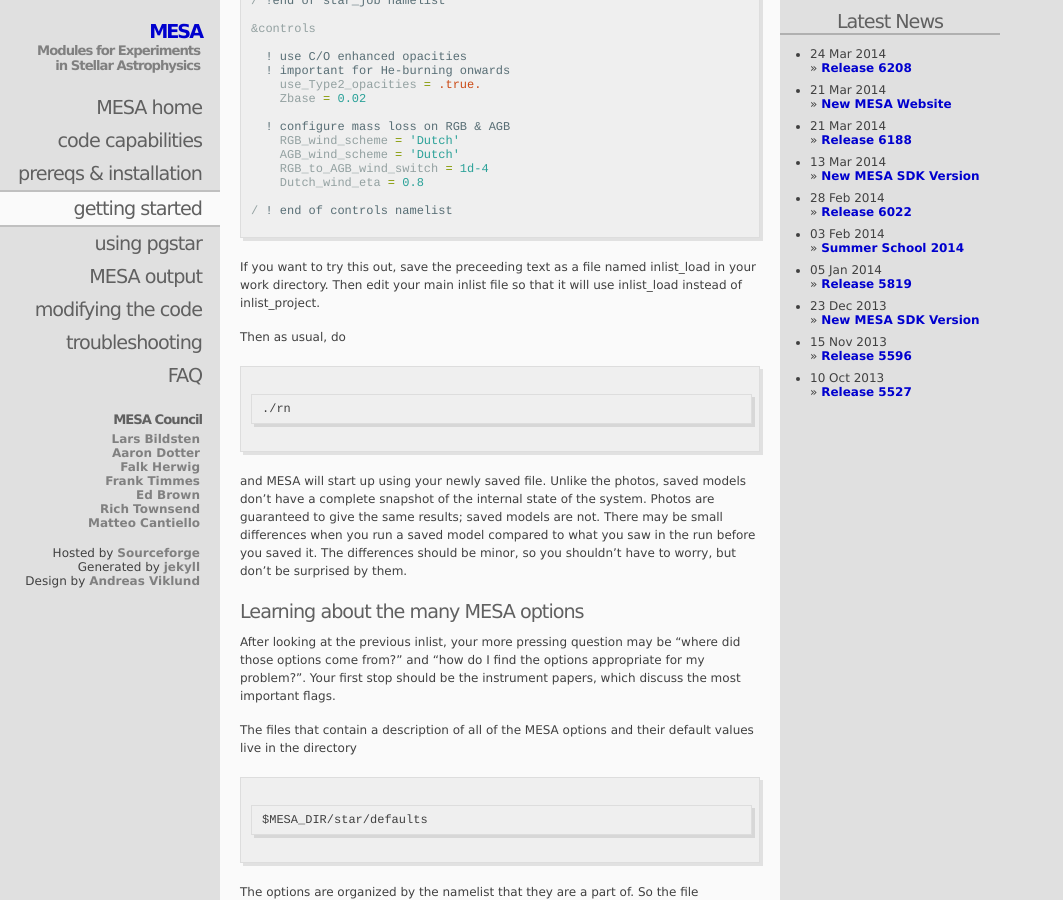
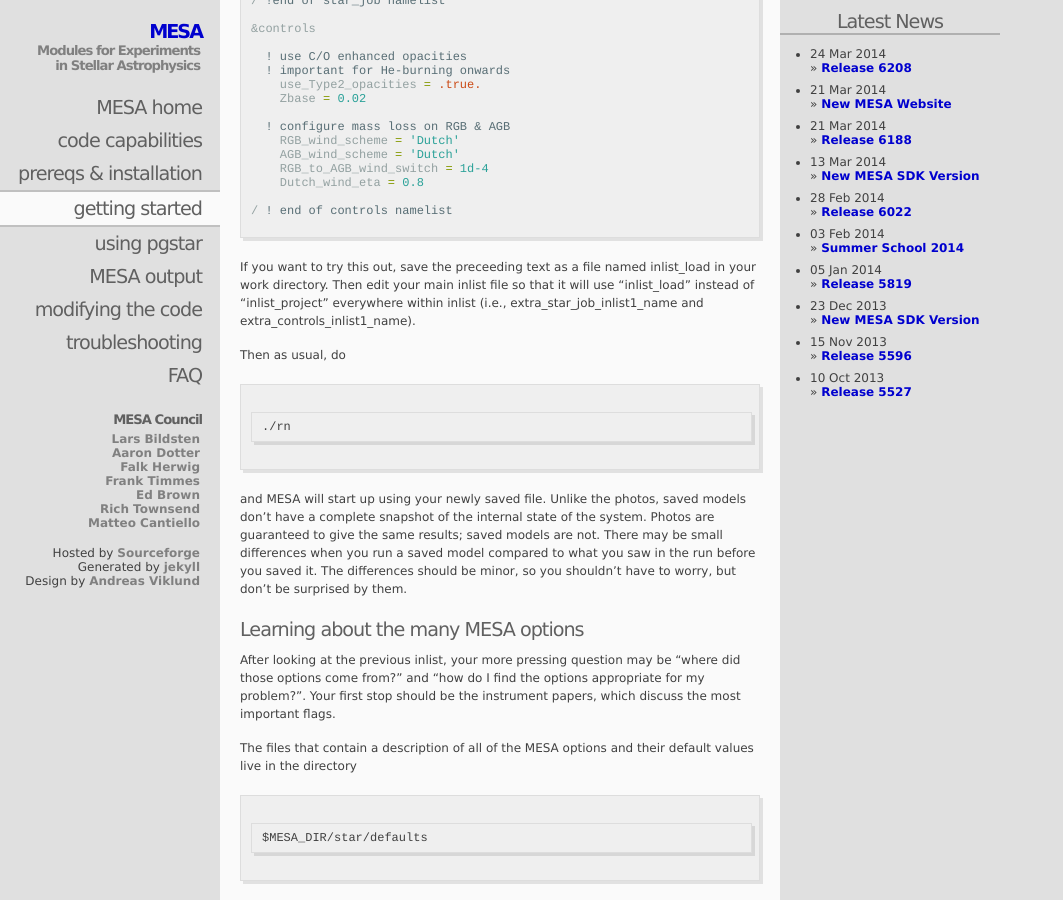
Before and after one commit to MESAHub/mesa-website, a Jekyll site: the page built from 03-starting.markdown, in a window 1280 px wide and 900 px high, scrolled down 6723 px. Shown: the whole window, without its empty margins (0-1063 px from the left). Built offline with Jekyll 4.4.1, drawn with Linux system fonts in a browser that asks for light colours; Markdown is read by kramdown in place of the engine named in the settings.

Commit message:
Clarify "Loading a Model" instructions
Reported-by: Frank Timmes <fxt44@mac.com>

```diff
--- a/03-starting.markdown
+++ b/03-starting.markdown
@@ -345,7 +345,10 @@
 
 If you want to try this out, save the preceeding text as a file named
 inlist\_load in your work directory.  Then edit your main inlist file
-so that it will use inlist\_load instead of inlist\_project.
+so that it will use "inlist\_load" instead of "inlist\_project"
+everywhere within inlist (i.e., extra\_star\_job\_inlist1\_name and
+extra\_controls\_inlist1\_name).
+
 
 Then as usual, do
 
```
